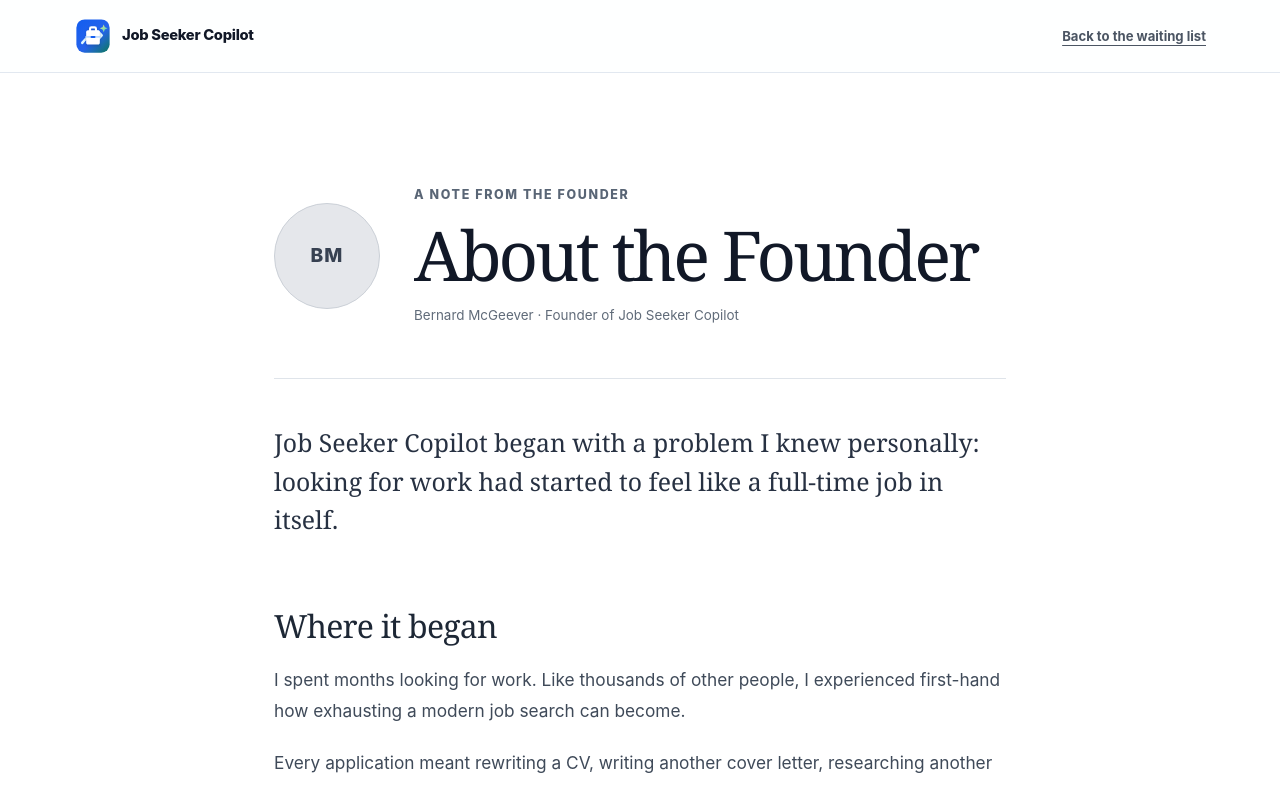
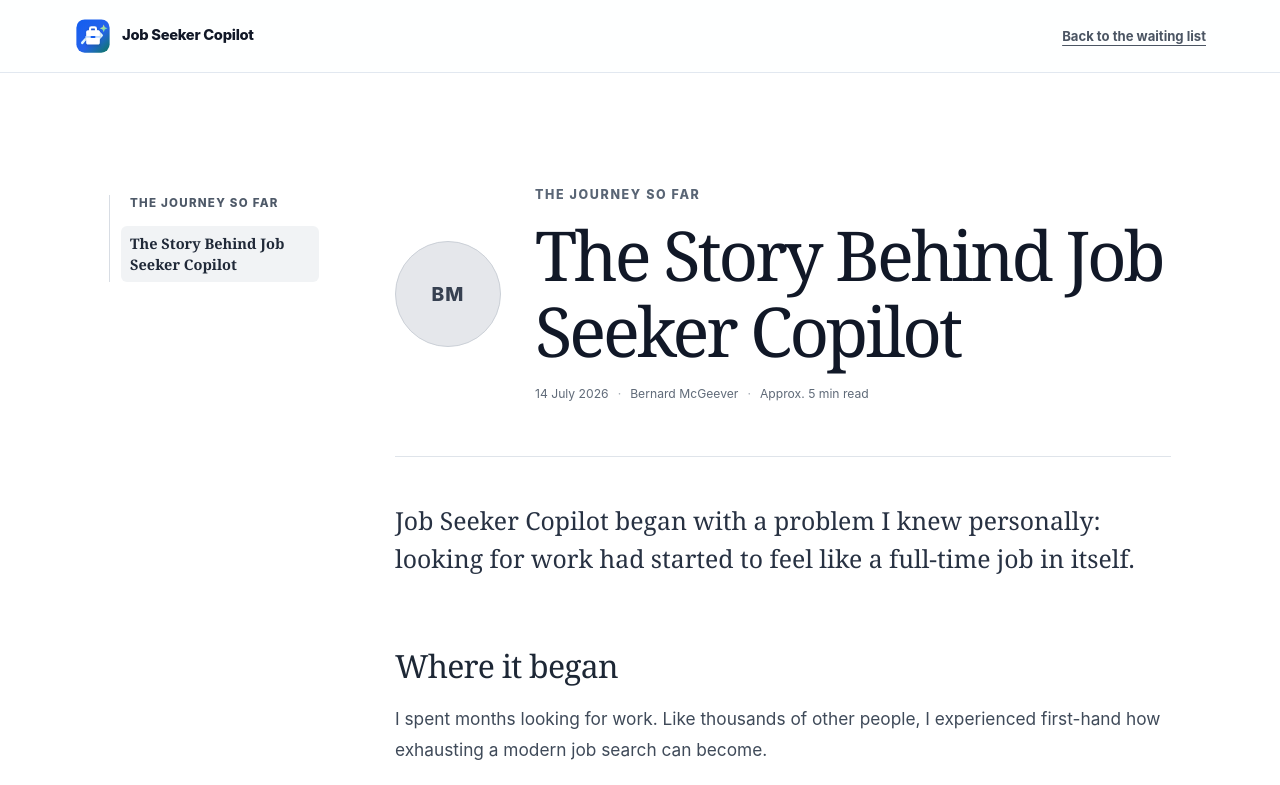
Before and after one commit to jobseekercopilot/job-seeker-copilot-landing, an Angular app: page /about in a window 1280 px wide. Shown: the top 785 px of the page. Built offline with nearby package versions, Linux system fonts and the light colour scheme.

Commit message:
Refine founder story into Journey So Far

```diff
--- a/src/app/app.routes.ts
+++ b/src/app/app.routes.ts
@@ -9,7 +9,7 @@ export const routes: Routes = [
   {
     path: 'about',
     loadComponent: () => import('./pages/about/about').then(module => module.AboutPage),
-    title: 'About the Founder | Job Seeker Copilot',
+    title: 'The Story Behind Job Seeker Copilot | The Journey So Far',
   },
   {
     path: 'privacy',
--- a/src/app/components/footer/footer.html
+++ b/src/app/components/footer/footer.html
@@ -17,7 +17,7 @@
       </div>
       <div>
         <strong>Information</strong>
-        <a routerLink="/about">About the Founder</a>
+        <a routerLink="/about">The Journey So Far</a>
         <a routerLink="/privacy">Privacy</a>
         <a routerLink="/terms">Terms</a>
         <a routerLink="/accessibility">Accessibility Statement</a>
--- /dev/null
+++ b/src/app/components/journey-navigation/journey-navigation.css
@@ -0,0 +1,56 @@
+.journey-navigation {
+  border-left: 1px solid #d8dde4;
+  padding-left: 20px;
+}
+
+.journey-navigation h2 {
+  color: #4e5968;
+  font-size: 0.72rem;
+  font-weight: 800;
+  letter-spacing: 0.11em;
+  line-height: 1.4;
+  margin: 0 0 15px;
+  text-transform: uppercase;
+}
+
+.journey-navigation ul {
+  list-style: none;
+  margin: 0;
+  padding: 0;
+}
+
+.journey-navigation a {
+  border-radius: 6px;
+  color: #5b6573;
+  display: block;
+  font-family: Georgia, "Times New Roman", serif;
+  font-size: 0.91rem;
+  line-height: 1.45;
+  margin-left: -9px;
+  padding: 7px 9px;
+  text-decoration: none;
+}
+
+.journey-navigation a:hover {
+  color: #202938;
+}
+
+.journey-navigation a.active {
+  background: #f1f3f5;
+  color: #202938;
+  font-weight: 700;
+}
+
+@media (max-width: 980px) {
+  .journey-navigation {
+    border-left: 0;
+    border-top: 1px solid #d8dde4;
+    padding-left: 0;
+    padding-top: 18px;
+  }
+
+  .journey-navigation a {
+    margin-left: -9px;
+    max-width: 380px;
+  }
+}
--- /dev/null
+++ b/src/app/components/journey-navigation/journey-navigation.html
@@ -0,0 +1,15 @@
+<nav class="journey-navigation" aria-labelledby="journey-navigation-heading">
+  <h2 id="journey-navigation-heading">The Journey So Far</h2>
+  <ul>
+    @for (article of articles(); track article.path) {
+      <li>
+        <a
+          [routerLink]="article.path"
+          [attr.aria-current]="article.path === currentPath() ? 'page' : null"
+          [class.active]="article.path === currentPath()">
+          {{ article.title }}
+        </a>
+      </li>
+    }
+  </ul>
+</nav>
--- /dev/null
+++ b/src/app/components/journey-navigation/journey-navigation.ts
@@ -0,0 +1,15 @@
+import { ChangeDetectionStrategy, Component, input } from '@angular/core';
+import { RouterLink } from '@angular/router';
+import { JourneyArticle } from '../../content/journey-articles';
+
+@Component({
+  selector: 'app-journey-navigation',
+  imports: [RouterLink],
+  templateUrl: './journey-navigation.html',
+  styleUrl: './journey-navigation.css',
+  changeDetection: ChangeDetectionStrategy.OnPush,
+})
+export class JourneyNavigationComponent {
+  readonly articles = input.required<readonly JourneyArticle[]>();
+  readonly currentPath = input.required<string>();
+}
--- /dev/null
+++ b/src/app/content/journey-articles.ts
@@ -0,0 +1,11 @@
+export interface JourneyArticle {
+  readonly title: string;
+  readonly path: string;
+}
+
+export const JOURNEY_ARTICLES: readonly JourneyArticle[] = [
+  {
+    title: 'The Story Behind Job Seeker Copilot',
+    path: '/about',
+  },
+];
--- a/src/app/pages/about/about.css
+++ b/src/app/pages/about/about.css
@@ -60,10 +60,26 @@
   padding-block: clamp(64px, 10vw, 112px);
 }
 
+.journey-layout {
+  align-items: start;
+  display: grid;
+  gap: clamp(42px, 6vw, 76px);
+  grid-template-columns: 210px minmax(0, 780px);
+  margin-inline: auto;
+  max-width: 1110px;
+  padding-inline: 24px;
+}
+
+.journey-sidebar {
+  padding-top: 10px;
+  position: sticky;
+  top: 28px;
+}
+
 .about-article {
   margin-inline: auto;
   max-width: 780px;
-  padding-inline: 24px;
+  width: 100%;
 }
 
 .article-header {
@@ -101,13 +117,30 @@ h1 {
   font-size: clamp(2.4rem, 7vw, 4.3rem);
   font-weight: 500;
   letter-spacing: -0.045em;
-  margin-bottom: 12px;
+  margin-bottom: 16px;
 }
 
-.byline {
+.article-meta {
+  align-items: center;
   color: #606b79;
-  font-size: 0.84rem;
+  display: flex;
+  flex-wrap: wrap;
+  font-size: 0.76rem;
+  gap: 7px 0;
+  list-style: none;
   margin: 0;
+  padding: 0;
+}
+
+.article-meta li {
+  align-items: center;
+  display: flex;
+}
+
+.article-meta li:not(:last-child)::after {
+  color: #a1a8b1;
+  content: '·';
+  margin-inline: 9px;
 }
 
 .opening {
@@ -164,7 +197,7 @@ h1 {
     display: none;
   }
 
-  .about-article {
+  .journey-layout {
     padding-inline: 18px;
   }
 
@@ -173,3 +206,15 @@ h1 {
     grid-template-columns: 1fr;
   }
 }
+
+@media (max-width: 980px) {
+  .journey-layout {
+    grid-template-columns: 1fr;
+    max-width: 828px;
+  }
+
+  .journey-sidebar {
+    padding-top: 0;
+    position: static;
+  }
+}
--- a/src/app/pages/about/about.html
+++ b/src/app/pages/about/about.html
@@ -10,13 +10,24 @@
 </header>
 
 <main id="main-content" class="about-main" tabindex="-1">
+  <div class="journey-layout">
+    <aside class="journey-sidebar">
+      <app-journey-navigation
+        [articles]="journeyArticles"
+        [currentPath]="currentArticlePath" />
+    </aside>
+
     <article class="about-article">
       <header class="article-header">
         <div class="founder-mark" aria-hidden="true">BM</div>
         <div>
-        <span class="eyebrow">A note from the founder</span>
-        <h1>About the Founder</h1>
-        <p class="byline">Bernard McGeever · Founder of Job Seeker Copilot</p>
+          <span class="eyebrow">The Journey So Far</span>
+          <h1>The Story Behind Job Seeker Copilot</h1>
+          <ul class="article-meta" aria-label="Article details">
+            <li><time datetime="2026-07-14">14 July 2026</time></li>
+            <li>Bernard McGeever</li>
+            <li>Approx. 5 min read</li>
+          </ul>
         </div>
       </header>
 
@@ -65,6 +76,7 @@
       <p class="signature">Bernard</p>
       </section>
     </article>
+  </div>
 </main>
 
 <app-footer />
--- a/src/app/pages/about/about.ts
+++ b/src/app/pages/about/about.ts
@@ -3,19 +3,23 @@ import { Meta } from '@angular/platform-browser';
 import { RouterLink } from '@angular/router';
 import { FooterComponent } from '../../components/footer/footer';
 import { FounderTimelineComponent } from '../../components/founder-timeline/founder-timeline';
+import { JourneyNavigationComponent } from '../../components/journey-navigation/journey-navigation';
+import { JOURNEY_ARTICLES } from '../../content/journey-articles';
 
-const ABOUT_DESCRIPTION = 'Learn why Bernard McGeever created Job Seeker Copilot, the story behind the project, and the mission to make job searching less stressful and more effective.';
+const ABOUT_DESCRIPTION = 'Read the story behind Job Seeker Copilot, why Bernard McGeever began building it, and the milestones that shaped the project’s journey so far.';
 const DEFAULT_DESCRIPTION = 'Find roles across multiple sources, prepare job-specific CVs and cover letters, organise documents and track applications in one calm workspace.';
 
 @Component({
   selector: 'app-about-page',
-  imports: [RouterLink, FooterComponent, FounderTimelineComponent],
+  imports: [RouterLink, FooterComponent, FounderTimelineComponent, JourneyNavigationComponent],
   templateUrl: './about.html',
   styleUrl: './about.css',
   changeDetection: ChangeDetectionStrategy.OnPush,
 })
 export class AboutPage implements OnDestroy {
   private readonly meta = inject(Meta);
+  protected readonly journeyArticles = JOURNEY_ARTICLES;
+  protected readonly currentArticlePath = '/about';
 
   constructor() {
     this.meta.updateTag({ name: 'description', content: ABOUT_DESCRIPTION });
```
Also changed, not shown: 1 other file (tests, documents, lock files or other folders). Lines whose indentation alone changed are shown as unchanged.
